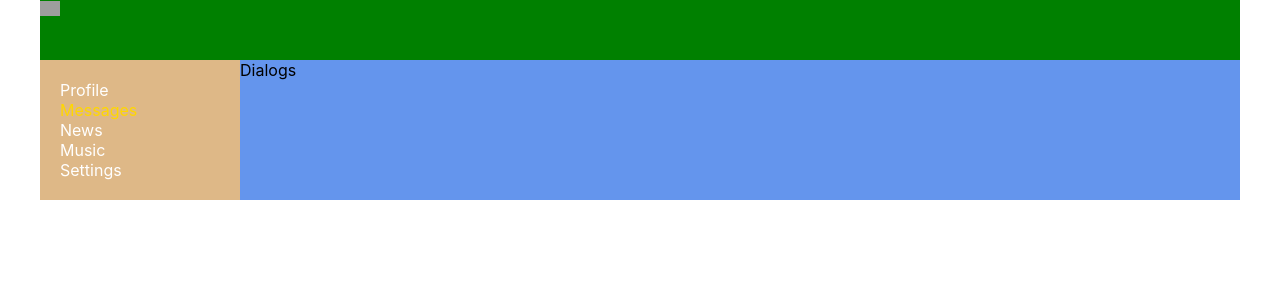
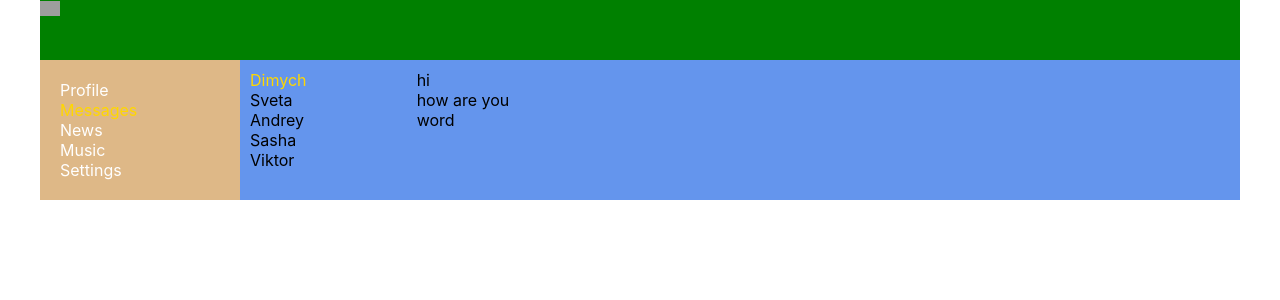
Before and after one commit to Draiking/react-ls2, a React (Create React App) app in the folder my-app/: page /messages in a window 1280 px wide. Shown: the top 300 px of the page. Built offline with nearby package versions, Linux system fonts and the light colour scheme; grey boxes are pictures that could not be loaded.

Commit message:
css dialog

```diff
--- a/my-app/src/components/Dialogs/Dialogs.jsx
+++ b/my-app/src/components/Dialogs/Dialogs.jsx
@@ -2,9 +2,31 @@ import stylles from './Dialogs.module.css';
 
 const Dialogs = (props) => {
     return (
-        <div className={stylles.content}>
-            Dialogs
+        <div className={stylles.dialogs}>
+            <div className={stylles.dialogsItems}>
+                <div className={stylles.dialog + ' ' + stylles.active}>
+                    Dimych
+                </div>
+                <div className={stylles.dialog}>
+                    Sveta
+                </div>
+                <div className={stylles.dialog}>
+                    Andrey
+                </div>
+                <div className={stylles.dialog}>
+                    Sasha
+                </div>
+                <div className={stylles.dialog}>
+                    Viktor
+                </div>
+            </div>
+            <div className={stylles.messages}>
+                <div className={stylles.message}>hi</div>
+                <div className={stylles.message}>how are you</div>
+                <div className={stylles.message}>word</div>
+            </div>
         </div>
+
     )
 }
 
--- a/my-app/src/components/Dialogs/Dialogs.module.css
+++ b/my-app/src/components/Dialogs/Dialogs.module.css
@@ -0,0 +1,25 @@
+.dialogs {
+    display: grid;
+    grid-template-rows: 60px 1fr;
+    grid-template-columns: 2fr 10fr;
+}
+
+.dialogsItems {
+    padding: 10px;
+}
+
+.dialogsItems .active {
+    color: gold;
+}
+
+.dialog {
+
+}
+
+.messages {
+    padding: 10px;
+}
+
+.message {
+
+}
```
